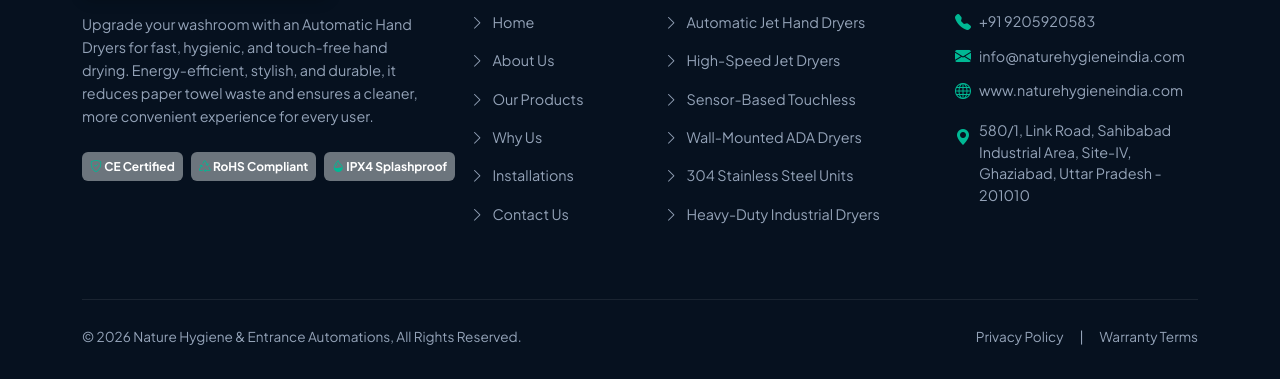
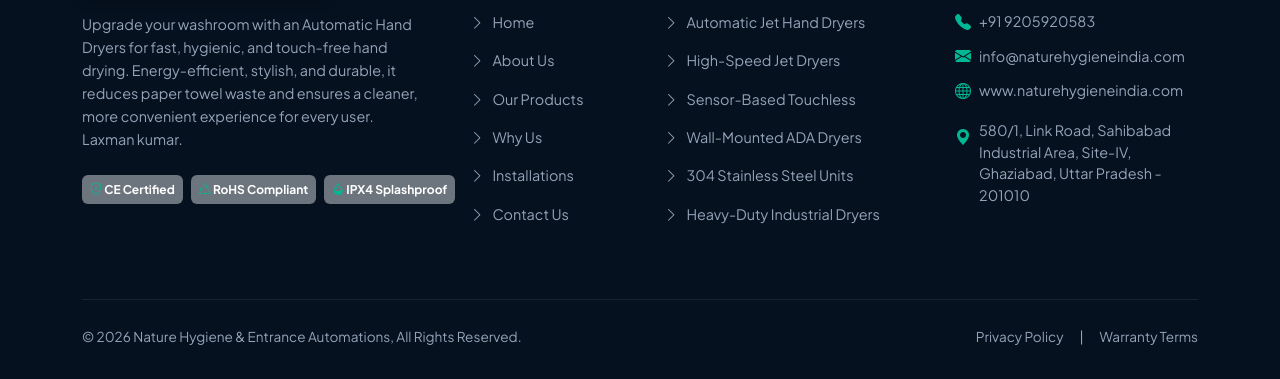
Before and after one commit to Laxmankumar8130/Hand-Dryers, a plain HTML site: page index.html in a window 1280 px wide. Shown: the part 6353-6732 px from the top of the page. Drawn offline with nearby package versions, Linux system fonts and the light colour scheme.

Commit message:
Laxman Kumar

```diff
--- a/index.html
+++ b/index.html
@@ -284,7 +284,8 @@
           <span class="explore-text">EXPLORE</span>
           <span class="explore-line"></span>
         </div>
-        <h2 class="section-title text-navy text-uppercase fw-bold mb-3" style="letter-spacing: 0.5px;">OUR HAND DRYER RANGE</h2>
+        <h2 class="section-title text-navy text-uppercase fw-bold mb-3" style="letter-spacing: 0.5px;">OUR HAND DRYER
+          RANGE</h2>
         <p class="section-subtitle mx-auto" style="max-width: 720px; color: #5f676c;">
           Choose The Right Series For Your Facility
         </p>
@@ -668,7 +669,7 @@
           <p class="footer-desc mb-4">
             Upgrade your washroom with an Automatic Hand Dryers for fast, hygienic, and touch-free hand drying.
             Energy-efficient, stylish, and durable, it reduces paper towel waste and ensures a cleaner, more convenient
-            experience for every user.
+            experience for every user. Laxman kumar.
           </p>
           <div class="d-flex gap-2 text-white">
             <span class="badge bg-secondary p-2"><i class="bi bi-shield-check text-teal"></i> CE Certified</span>
@@ -730,7 +731,8 @@
       <!-- Copyright Notice -->
       <div class="footer-bottom d-flex flex-wrap justify-content-between align-items-center">
         <p class="mb-0">
-          <a href="https://naturehygieneindia.co.in/" target="_blank" rel="noopener noreferrer" class="text-decoration-none" title="Visit Nature Hygiene Official Website">
+          <a href="https://naturehygieneindia.co.in/" target="_blank" rel="noopener noreferrer"
+            class="text-decoration-none" title="Visit Nature Hygiene Official Website">
             &copy; 2026 Nature Hygiene &amp; Entrance Automations, All Rights Reserved.
           </a>
         </p>
@@ -763,7 +765,7 @@
       </div>
     </div>
   </div>
-    </div>
+  </div>
   </div>
 
   <!-- Gallery Lightbox Modal -->
```
